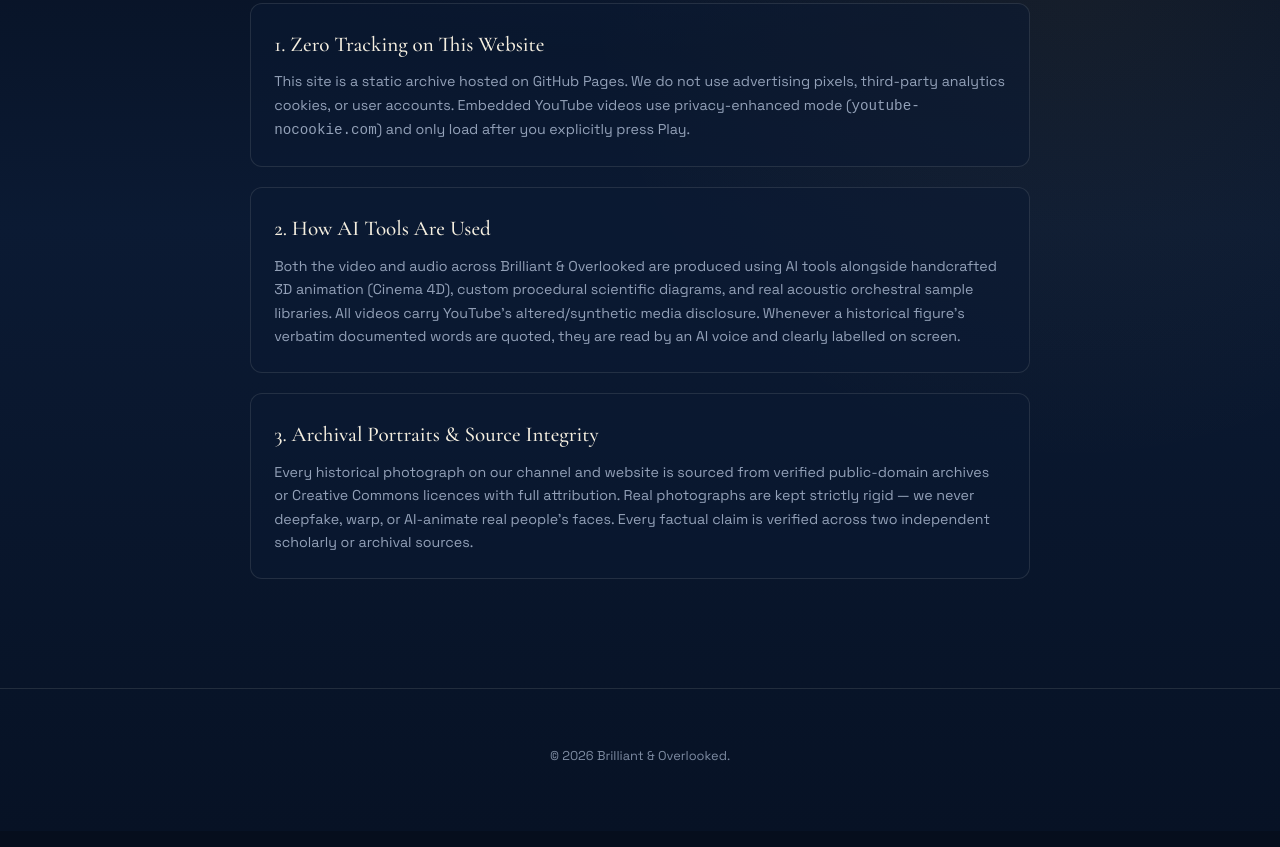
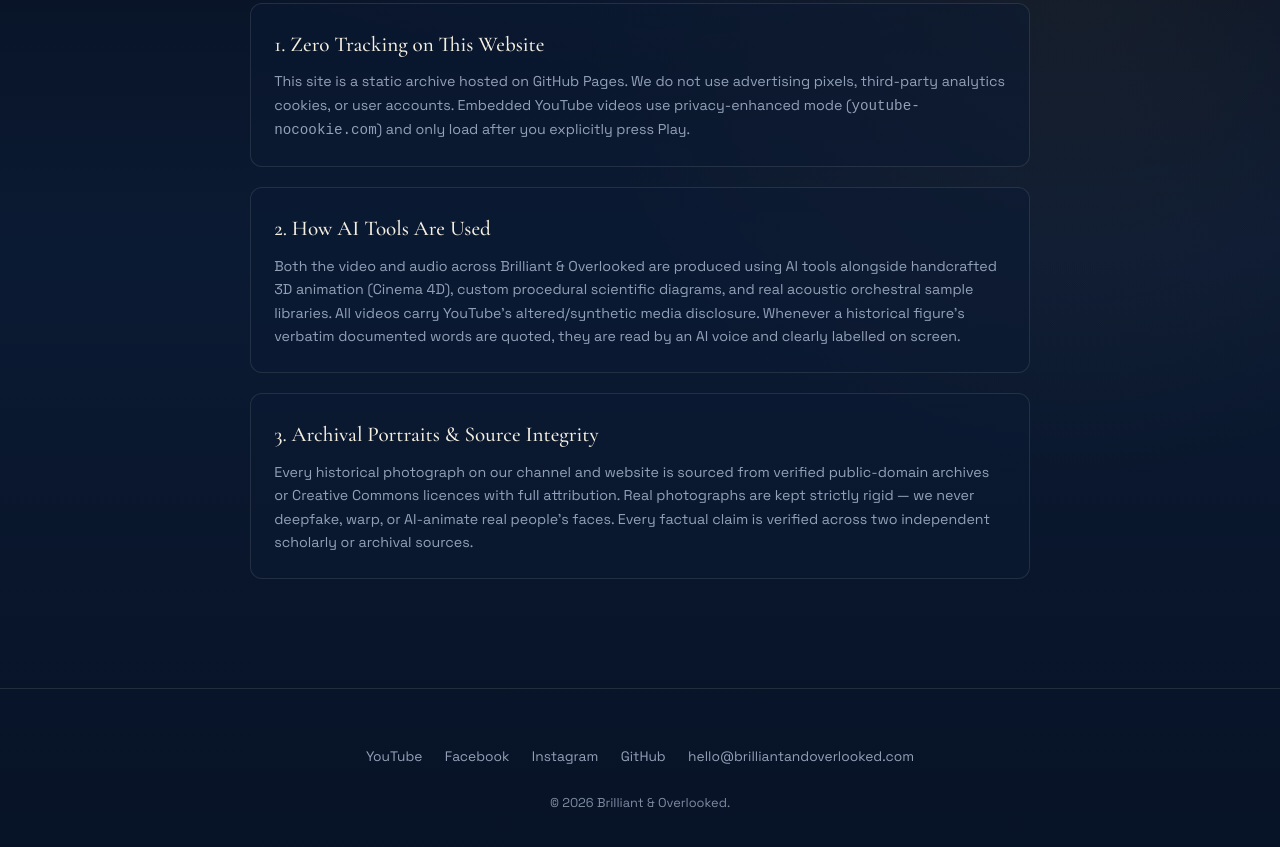
Before and after one commit to BrilliantAndOverlooked/BrilliantAndOverlooked.github.io, a plain HTML site: page privacy.html in a window 1280 px wide. Shown: the part 265-1112 px from the top of the page. Drawn offline with nearby package versions, Linux system fonts and the light colour scheme.

Commit message:
Use @brilliantoverlooked YouTube handle, add live Bell Short 1, sync privacy footer

```diff
--- a/privacy.html
+++ b/privacy.html
@@ -59,6 +59,13 @@
 
   <footer class="site-footer">
     <div class="container">
+      <div class="footer-links">
+        <a href="https://www.youtube.com/@brilliantoverlooked" target="_blank" rel="noopener noreferrer">YouTube</a>
+        <a href="https://www.facebook.com/BrilliantOverlooked" target="_blank" rel="noopener noreferrer">Facebook</a>
+        <a href="https://www.instagram.com/BrilliantOverlooked/" target="_blank" rel="noopener noreferrer">Instagram</a>
+        <a href="https://github.com/BrilliantAndOverlooked" target="_blank" rel="noopener noreferrer">GitHub</a>
+        <a href="mailto:hello@brilliantandoverlooked.com">hello@brilliantandoverlooked.com</a>
+      </div>
       <p class="footer-disclosure">&copy; 2026 Brilliant &amp; Overlooked.</p>
     </div>
   </footer>
```
Also changed, not shown: index.html (+11 -2 lines).
